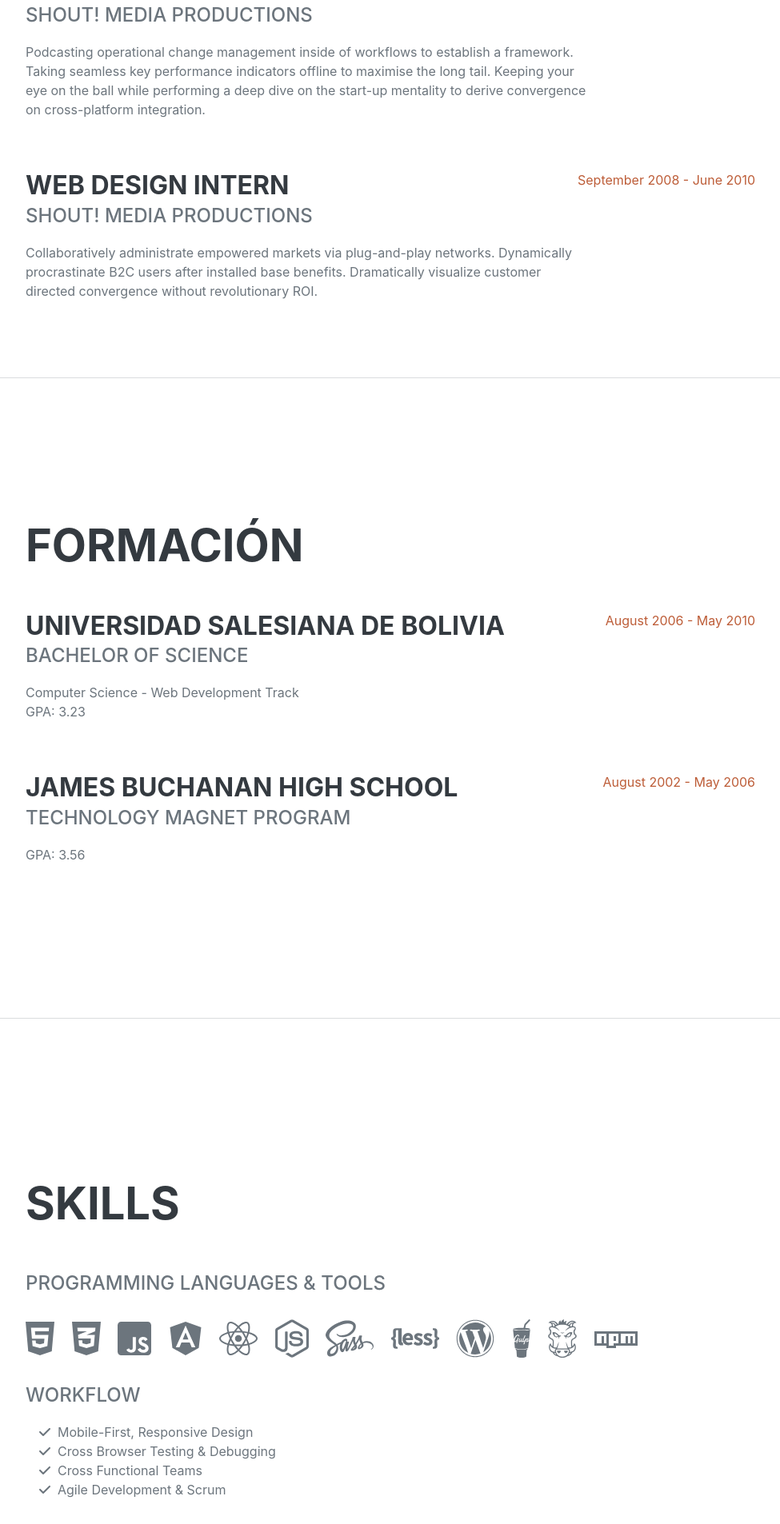
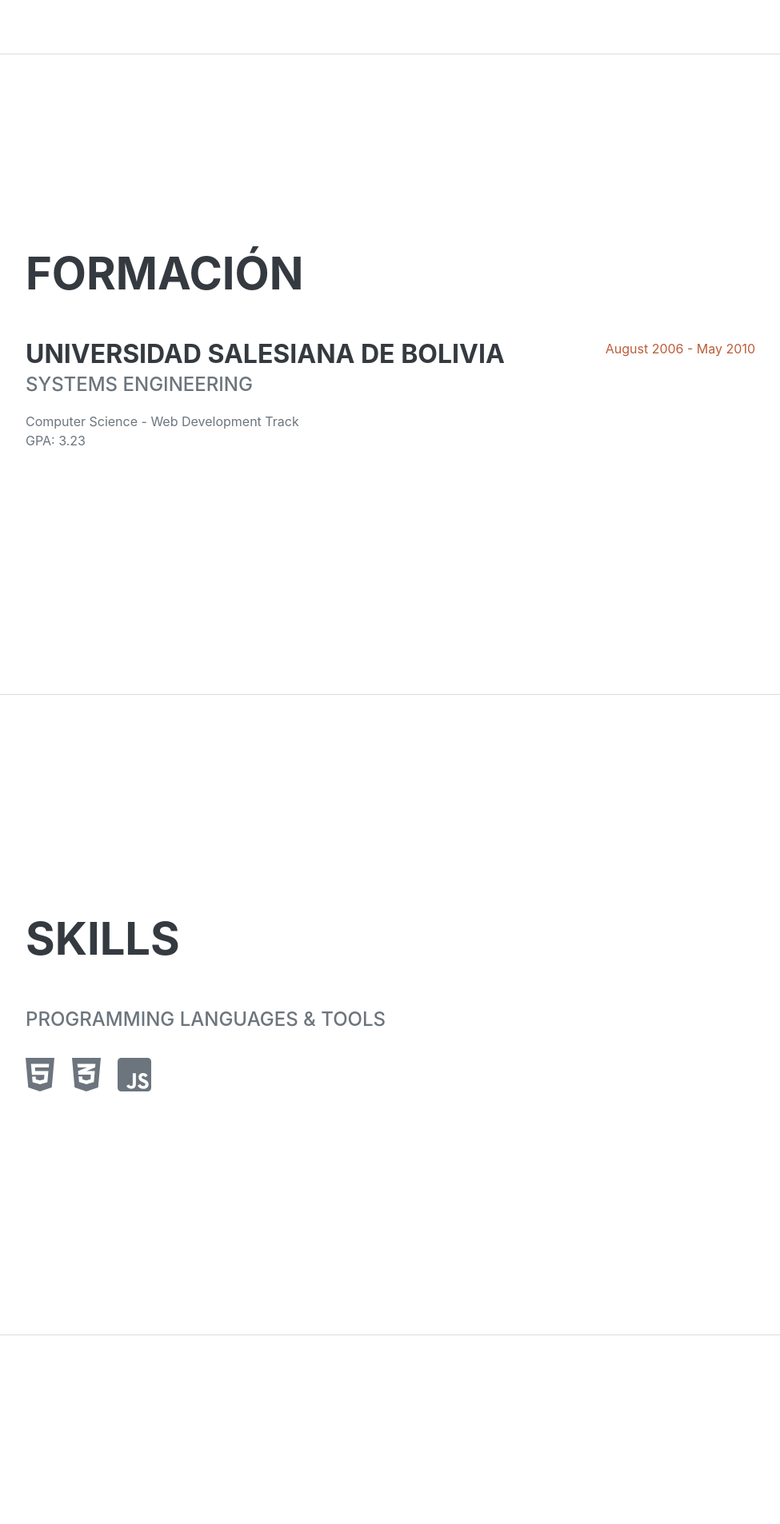
Before and after one commit to Giuliano-Parra/mi-portafolio-personal, a Django app: page / in a window 1280 px wide. Shown: the part 1534-3440 px from the top of the page at 80% size, without its empty margins (288-1263 px from the left). Run offline with Django 5.2, Linux system fonts and the light colour scheme; some libraries are stand-ins or nearby versions; some web fonts are replaced.

Commit message:
modificacion general

```diff
--- a/templates/index.html
+++ b/templates/index.html
@@ -26,12 +26,12 @@
             <button class="navbar-toggler" type="button" data-bs-toggle="collapse" data-bs-target="#navbarResponsive" aria-controls="navbarResponsive" aria-expanded="false" aria-label="Toggle navigation"><span class="navbar-toggler-icon"></span></button>
             <div class="collapse navbar-collapse" id="navbarResponsive">
                 <ul class="navbar-nav">
-                    <li class="nav-item"><a class="nav-link js-scroll-trigger" href="#about">SOBRE MI</a></li>
-                    <li class="nav-item"><a class="nav-link js-scroll-trigger" href="#experience">EXPERIENCIA</a></li>
-                    <li class="nav-item"><a class="nav-link js-scroll-trigger" href="#education">FORMACIÓN</a></li>
-                    <li class="nav-item"><a class="nav-link js-scroll-trigger" href="#skills">SKILLS</a></li>
-                    <li class="nav-item"><a class="nav-link js-scroll-trigger" href="#interests">INTERESES</a></li>
-                    <li class="nav-item"><a class="nav-link js-scroll-trigger" href="#awards">RECONOCIMIENTOS</a></li>
+                    <li class="nav-item"><a class="nav-link js-scroll-trigger" href="#about">About</a></li>
+                    <li class="nav-item"><a class="nav-link js-scroll-trigger" href="#experience">Experience</a></li>
+                    <li class="nav-item"><a class="nav-link js-scroll-trigger" href="#education">Education</a></li>
+                    <li class="nav-item"><a class="nav-link js-scroll-trigger" href="#skills">Skills</a></li>
+                    <li class="nav-item"><a class="nav-link js-scroll-trigger" href="#interests">Interests</a></li>
+                    <li class="nav-item"><a class="nav-link js-scroll-trigger" href="#awards">Awards</a></li>
                 </ul>
             </div>
         </nav>
@@ -48,10 +48,10 @@
                         142 Landaeta Avenue · (+591) 765-48-966 ·
                         <a href="mailto:name@email.com">parragiulianoerick@gmail.com</a>
                     </div>
-                    <p class="lead mb-5">En mi experiencia he logrado desarrollar un pensamiento lógico matemático, el cual me ha servido para desarrollar distintos problemas y poder llevar a cabo su solución correspondiente esto lo veo bastante conveniente para la resolución de futuros proyectos.</p>
+                    <p class="lead mb-5">In my experience I have managed to develop logical mathematical thinking, which has helped me develop different problems and be able to carry out their corresponding solution. I see this as quite convenient for the resolution of future projects.</p>
                     <div class="social-icons">
                         <a class="social-icon" href="#!"><i class="fab fa-linkedin-in"></i></a>
-                        <a class="social-icon" href="#!"><i class="fab fa-github"></i></a>
+                        <a class="social-icon" href="https://github.com/Giuliano-Parra"><i class="fab fa-github"></i></a>
                         <a class="social-icon" href="#!"><i class="fab fa-twitter"></i></a>
                         <a class="social-icon" href="https://www.facebook.com/giuliano.parra.96"><i class="fab fa-facebook-f"></i></a>
                     </div>
@@ -61,23 +61,7 @@
             <!-- Experience-->
             <section class="resume-section" id="experience">
                 <div class="resume-section-content">
-                    <h2 class="mb-5">EXPERIENCIA</h2>
-                    <div class="d-flex flex-column flex-md-row justify-content-between mb-5">
-                        <div class="flex-grow-1">
-                            <h3 class="mb-0">Senior Web Developer</h3>
-                            <div class="subheading mb-3">Intelitec Solutions</div>
-                            <p>Bring to the table win-win survival strategies to ensure proactive domination. At the end of the day, going forward, a new normal that has evolved from generation X is on the runway heading towards a streamlined cloud solution. User generated content in real-time will have multiple touchpoints for offshoring.</p>
-                        </div>
-                        <div class="flex-shrink-0"><span class="text-primary">March 2013 - Present</span></div>
-                    </div>
-                    <div class="d-flex flex-column flex-md-row justify-content-between mb-5">
-                        <div class="flex-grow-1">
-                            <h3 class="mb-0">Web Developer</h3>
-                            <div class="subheading mb-3">Intelitec Solutions</div>
-                            <p>Capitalize on low hanging fruit to identify a ballpark value added activity to beta test. Override the digital divide with additional clickthroughs from DevOps. Nanotechnology immersion along the information highway will close the loop on focusing solely on the bottom line.</p>
-                        </div>
-                        <div class="flex-shrink-0"><span class="text-primary">December 2011 - March 2013</span></div>
-                    </div>
+                    <h2 class="mb-5">Experience</h2>
                     <div class="d-flex flex-column flex-md-row justify-content-between mb-5">
                         <div class="flex-grow-1">
                             <h3 class="mb-0">Junior Web Designer</h3>
@@ -104,20 +88,13 @@
                     <div class="d-flex flex-column flex-md-row justify-content-between mb-5">
                         <div class="flex-grow-1">
                             <h3 class="mb-0">Universidad Salesiana de Bolivia</h3>
-                            <div class="subheading mb-3">Bachelor of Science</div>
+                            <div class="subheading mb-3">Systems Engineering</div>
                             <div>Computer Science - Web Development Track</div>
                             <p>GPA: 3.23</p>
                         </div>
                         <div class="flex-shrink-0"><span class="text-primary">August 2006 - May 2010</span></div>
                     </div>
-                    <div class="d-flex flex-column flex-md-row justify-content-between">
-                        <div class="flex-grow-1">
-                            <h3 class="mb-0">James Buchanan High School</h3>
-                            <div class="subheading mb-3">Technology Magnet Program</div>
-                            <p>GPA: 3.56</p>
-                        </div>
-                        <div class="flex-shrink-0"><span class="text-primary">August 2002 - May 2006</span></div>
-                    </div>
+
                 </div>
             </section>
             <hr class="m-0" />
@@ -130,35 +107,9 @@
                         <li class="list-inline-item"><i class="fab fa-html5"></i></li>
                         <li class="list-inline-item"><i class="fab fa-css3-alt"></i></li>
                         <li class="list-inline-item"><i class="fab fa-js-square"></i></li>
-                        <li class="list-inline-item"><i class="fab fa-angular"></i></li>
-                        <li class="list-inline-item"><i class="fab fa-react"></i></li>
-                        <li class="list-inline-item"><i class="fab fa-node-js"></i></li>
-                        <li class="list-inline-item"><i class="fab fa-sass"></i></li>
-                        <li class="list-inline-item"><i class="fab fa-less"></i></li>
-                        <li class="list-inline-item"><i class="fab fa-wordpress"></i></li>
-                        <li class="list-inline-item"><i class="fab fa-gulp"></i></li>
-                        <li class="list-inline-item"><i class="fab fa-grunt"></i></li>
-                        <li class="list-inline-item"><i class="fab fa-npm"></i></li>
+
                     </ul>
-                    <div class="subheading mb-3">Workflow</div>
-                    <ul class="fa-ul mb-0">
-                        <li>
-                            <span class="fa-li"><i class="fas fa-check"></i></span>
-                            Mobile-First, Responsive Design
-                        </li>
-                        <li>
-                            <span class="fa-li"><i class="fas fa-check"></i></span>
-                            Cross Browser Testing & Debugging
-                        </li>
-                        <li>
-                            <span class="fa-li"><i class="fas fa-check"></i></span>
-                            Cross Functional Teams
-                        </li>
-                        <li>
-                            <span class="fa-li"><i class="fas fa-check"></i></span>
-                            Agile Development & Scrum
-                        </li>
-                    </ul>
+
                 </div>
             </section>
             <hr class="m-0" />
@@ -166,8 +117,8 @@
             <section class="resume-section" id="interests">
                 <div class="resume-section-content">
                     <h2 class="mb-5">Interests</h2>
-                    <p>Además de ser desarrollador web, disfruto la mayor parte de mi tiempo al aire libre. En invierno, soy un ávido esquiador y escalador de hielo novato. Durante los meses más cálidos aquí en Colorado, disfruto del ciclismo de montaña, la escalada libre y el kayak.</p>
-                    <p class="mb-0">Cuando me veo obligado a permanecer en casa, sigo una serie de películas y programas de televisión de género de ciencia ficción y fantasía, soy un aspirante a chef y paso gran parte de mi tiempo libre explorando los últimos avances tecnológicos en el mundo del desarrollo web front-end.</p>
+                    <p>I like to practice MMA and boxing, I also enjoy training in the gym frequently.</p>
+                    <p class="mb-0">More related to my profession, I like the statistics and object-oriented programming.</p>
                 </div>
             </section>
             <hr class="m-0" />
@@ -184,36 +135,6 @@
                             <span class="fa-li"><i class="fas fa-trophy text-warning"></i></span>
                             Mobile Web Specialist - Google Certification
                         </li>
-                        <li>
-                            <span class="fa-li"><i class="fas fa-trophy text-warning"></i></span>
-                            1
-                            <sup>st</sup>
-                            Place - University of Colorado Boulder - Emerging Tech Competition 2009
-                        </li>
-                        <li>
-                            <span class="fa-li"><i class="fas fa-trophy text-warning"></i></span>
-                            1
-                            <sup>st</sup>
-                            Place - University of Colorado Boulder - Adobe Creative Jam 2008 (UI Design Category)
-                        </li>
-                        <li>
-                            <span class="fa-li"><i class="fas fa-trophy text-warning"></i></span>
-                            2
-                            <sup>nd</sup>
-                            Place - University of Colorado Boulder - Emerging Tech Competition 2008
-                        </li>
-                        <li>
-                            <span class="fa-li"><i class="fas fa-trophy text-warning"></i></span>
-                            1
-                            <sup>st</sup>
-                            Place - James Buchanan High School - Hackathon 2006
-                        </li>
-                        <li>
-                            <span class="fa-li"><i class="fas fa-trophy text-warning"></i></span>
-                            3
-                            <sup>rd</sup>
-                            Place - James Buchanan High School - Hackathon 2005
-                        </li>
                     </ul>
                 </div>
             </section>
```
